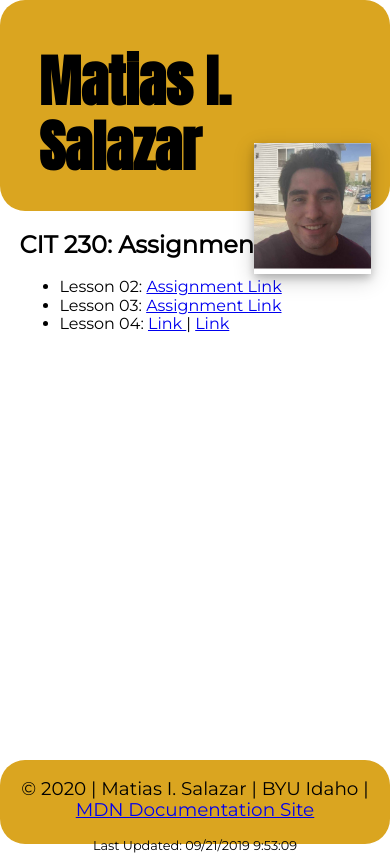
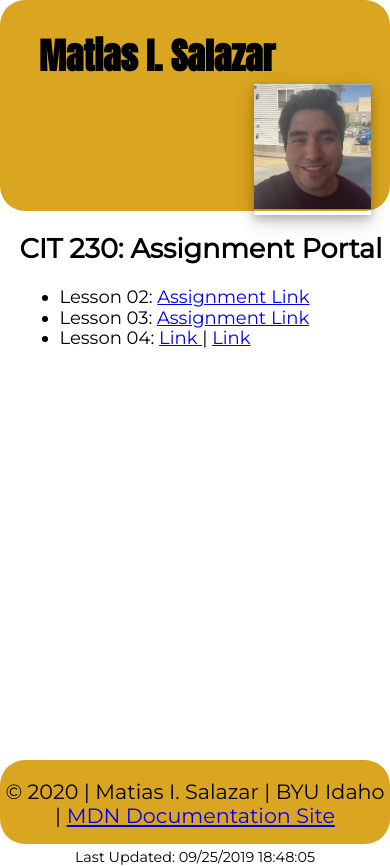
Before and after one commit to salaza21/salaza21.github.io, a plain HTML site: page index.html in a window 390 px wide. Drawn offline with Linux system fonts and the light colour scheme.

Commit message:
updated mobile functoins

```diff
--- a/css/index.css
+++ b/css/index.css
@@ -1,5 +1,11 @@
 @import url('https://fonts.googleapis.com/css?family=Anton|Montserrat&display=swap');
 
+html {
+    box-sizing: border-box;
+}
+*,*:before, *:after {
+    box-sizing: border-box;
+}
 body {
     display: grid;
     grid-template-rows: 25% 25% 40% 10%;
@@ -7,6 +13,7 @@ body {
     width: 100vw;
     height: 100vh;
     font-family: 'Montserrat', sans-serif;
+    font-size: 18px;
 }
 
 header {
--- /dev/null
+++ b/css/mobile.css
@@ -0,0 +1,13 @@
+.overlay{
+    top: 10%;
+    left: 65%;
+    width: 30%;
+}
+
+header h1 {
+    font-size: 2em;
+}
+
+footer {
+
+}
--- a/index.html
+++ b/index.html
@@ -6,9 +6,11 @@
     <meta http-equiv="X-UA-Compatible" content="ie=edge">
     <meta name="author" content="Matias Salazar">
     <meta name="description" content="Assignment portal for Matias Salazar in CIT 230: Web Frontend Development at Brigham Young University - Idaho">
-    <link rel="stylesheet" href="/css/index.css" >
+    <link rel="stylesheet" href="/css/index.css" media="screen" >
     <title>Home salaza21.github.io</title>
     <link rel="stylesheet" href="css/normalize.css">
+    <link rel="stylesheet" href="css/mobile.css" media="screen" @media screen and (max-width:32.5rem) >
+    <script src="/js/library.js" async></script>
 </head>
 <body>
     <header>
@@ -35,7 +37,7 @@
     </main>
     <footer>
         <p class="footer1"> © 2020 | Matias I. Salazar | BYU Idaho | <a href="https://developer.mozilla.org/en-US/docs/Web/Guide/HTML/HTML5"> MDN Documentation Site </a> </p>
-        <p class="footer2"> Last Updated: 09/21/2019 9:53:09 </p>
+        <p class="footer2"> Last Updated: <span id="update"></span> </p>
     </footer>
 
 
--- /dev/null
+++ b/js/library.js
@@ -0,0 +1 @@
+document.getElementById("update").innerHTML = document.lastModified;
```
